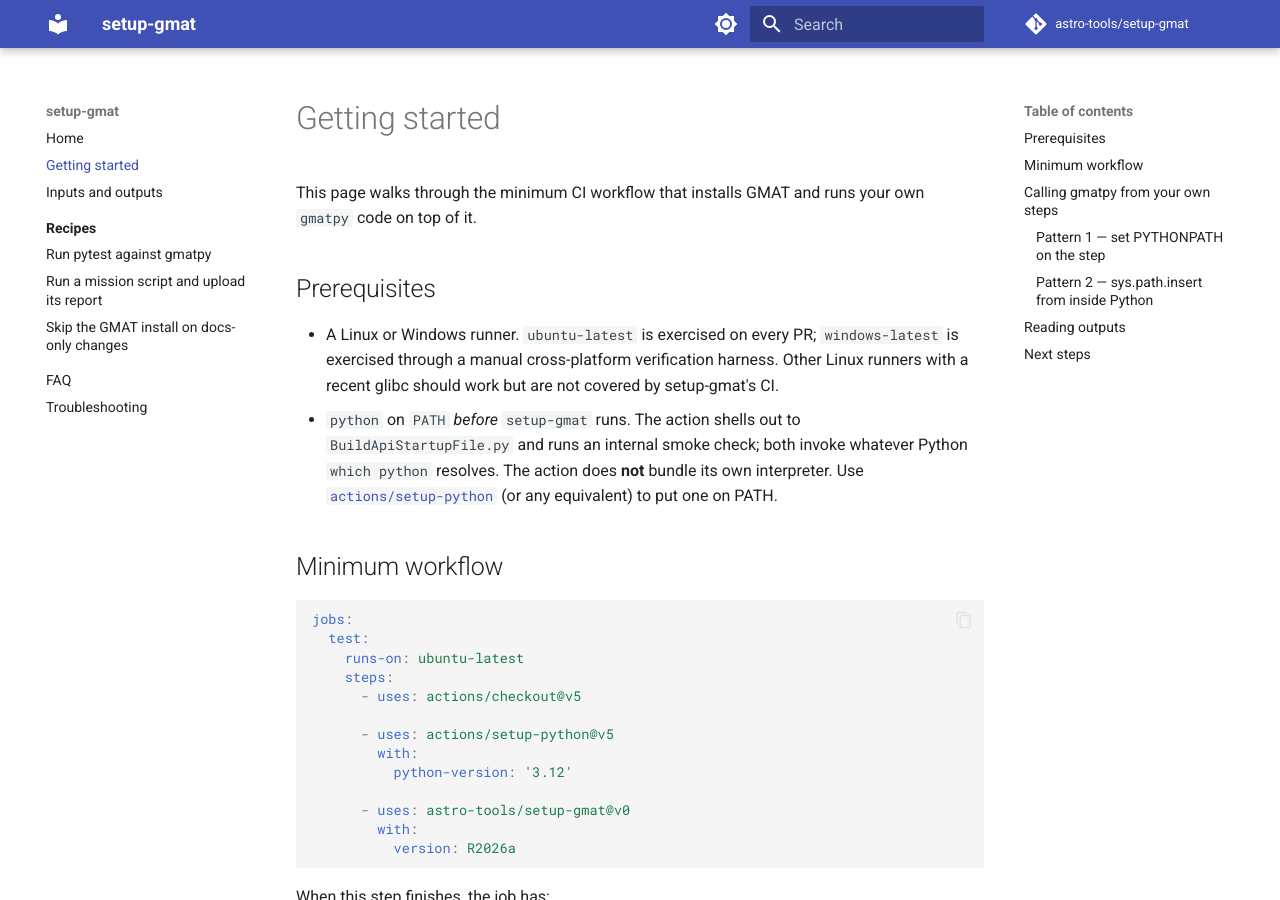
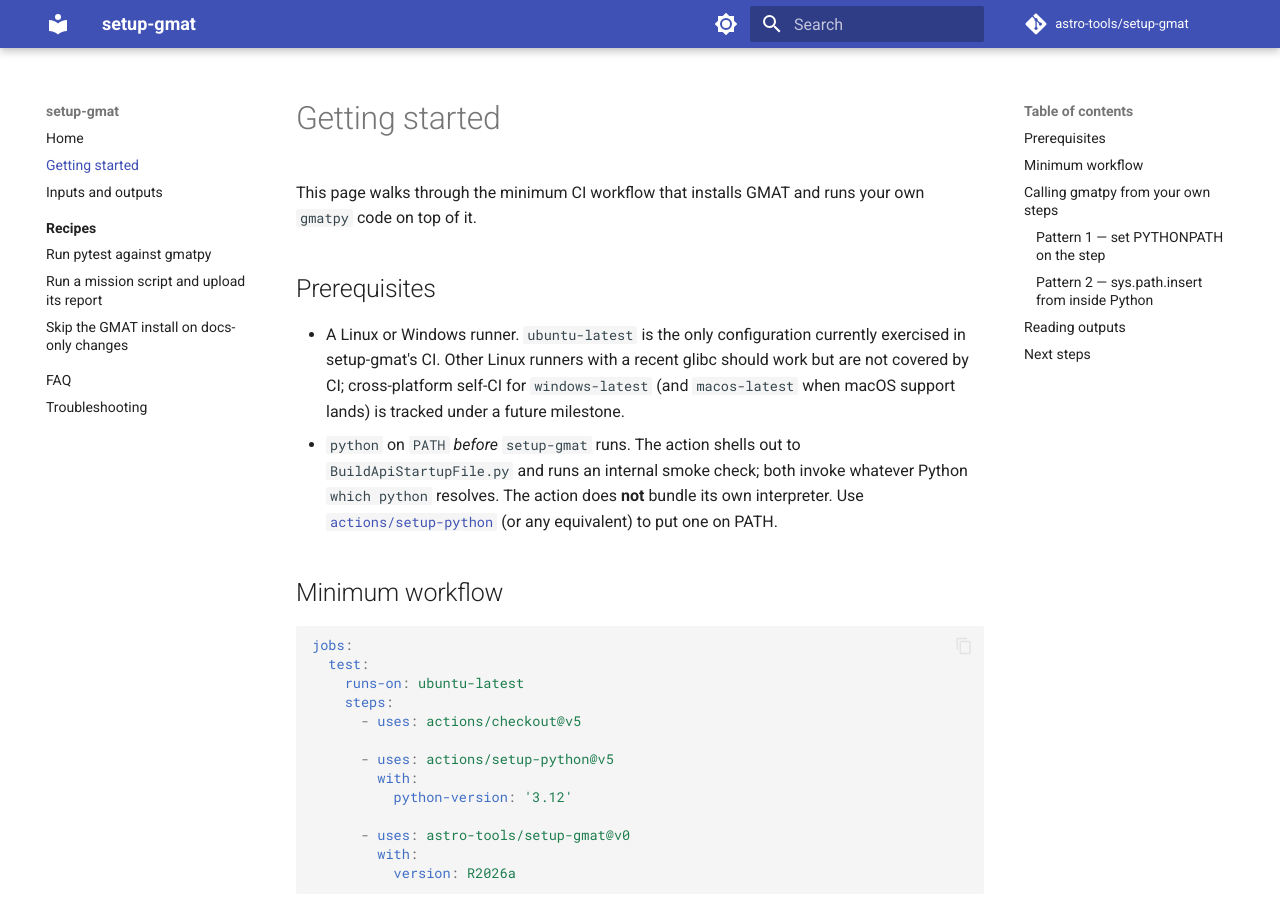
Before and after one commit to astro-tools/setup-gmat, an MkDocs documentation site: the page built from docs/getting-started.md, in a window 1280 px wide and 900 px high. Built offline with MkDocs 1.6.1 and Material for MkDocs 9.7.7, drawn with Linux system fonts in a browser that asks for light colours; comment, search, counter and statistics services are not loaded.

Commit message:
Drop manual-platform-test workflow; cross-platform self-CI is in #40
The manual workflow_dispatch harness was meant as a stopgap to verify
Windows × R2026a end-to-end before merge. Two reasons to drop it:

- The harness can't be triggered from the PR branch anyway: workflow_dispatch
  requires the workflow file to exist on the default branch, so we can't
  run it pre-merge. Landing it for post-merge use only buys nothing that
  the proper cross-platform self-CI matrix won't cover.
- Issue #40 (cross-platform self-CI matrix, 3 OS × 3 versions) is blocked
  by this PR and will replace the harness with real per-PR coverage. Adding
  a one-off harness now would just be noise to remove later.

Update the README and getting-started copy to match: ubuntu-latest is the
only CI-exercised configuration today, and cross-platform self-CI is
tracked under a future milestone (rather than promising a manual harness
that no longer exists).

Refs #37

```diff
--- a/docs/getting-started.md
+++ b/docs/getting-started.md
@@ -4,7 +4,7 @@
 
 ## Prerequisites
 
-- A Linux or Windows runner. `ubuntu-latest` is exercised on every PR; `windows-latest` is exercised through a manual cross-platform verification harness. Other Linux runners with a recent glibc should work but are not covered by setup-gmat's CI.
+- A Linux or Windows runner. `ubuntu-latest` is the only configuration currently exercised in setup-gmat's CI. Other Linux runners with a recent glibc should work but are not covered by CI; cross-platform self-CI for `windows-latest` (and `macos-latest` when macOS support lands) is tracked under a future milestone.
 - `python` on `PATH` _before_ `setup-gmat` runs. The action shells out to `BuildApiStartupFile.py` and runs an internal smoke check; both invoke whatever Python `which python` resolves. The action does **not** bundle its own interpreter. Use [`actions/setup-python`](https://github.com/actions/setup-python) (or any equivalent) to put one on PATH.
 
 ## Minimum workflow
```
Also changed, not shown: README.md (+1 -1 lines), 1 other file.
